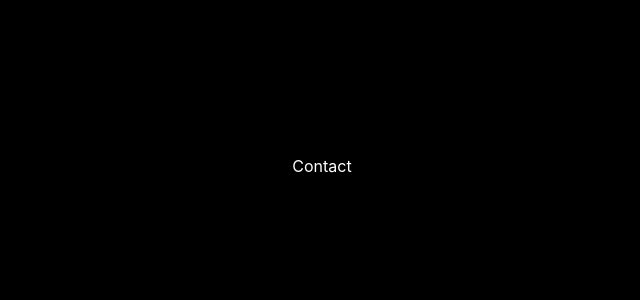
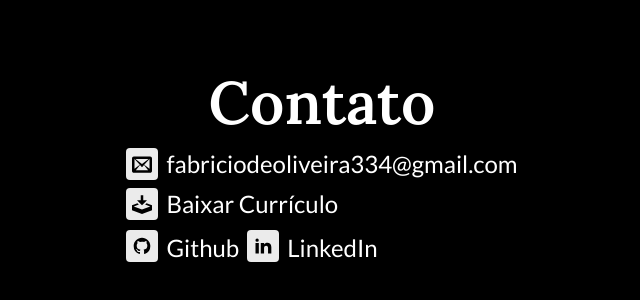
Before and after one commit to Fabricio-odn/portfolio-v2, a React (Vite) app: page /Contato in a window 1280 px wide. Shown: the part 234-534 px from the top of the page, without its empty margins (318-958 px from the left). Built offline with nearby package versions, Linux system fonts and the light colour scheme.

Commit message:
feat: pagina de contatos

```diff
--- a/src/routes/Contact.jsx
+++ b/src/routes/Contact.jsx
@@ -1,7 +1,94 @@
-import React from 'react'
+import { Box, Flex, Heading, HStack, Link } from "@chakra-ui/react";
+import React from "react";
+import { ImDownload, ImEnvelop } from "react-icons/im";
+import { RiGithubFill, RiLinkedinFill } from "react-icons/ri";
 
 export default function Contact() {
   return (
-    <div>Contact</div>
-  )
+    <Box>
+      <Heading
+        as="h1"
+        fontSize="6xl"
+        fontFamily="lora"
+        fontWeight="bold"
+        textAlign="center"
+      >
+        Contato
+      </Heading>
+      <Flex align="center" gap={2} mt={2}>
+        <Link href="mailto:fabriciodeoliveira334@gmail.com">
+          <Box bg="whiteAlpha.900" color="black" borderRadius={4} p={1.5}>
+            <ImEnvelop size={20} />
+          </Box>
+        </Link>
+
+        <Link
+          fontSize="2xl"
+          fontFamily="lato"
+          fontWeight="normal"
+          href="mailto:fabriciodeoliveira334@gmail.com"
+        >
+          fabriciodeoliveira334@gmail.com
+        </Link>
+      </Flex>
+
+      <Flex align="center" gap={2} mt={1}>
+        <Link
+          href="https://drive.google.com/drive/u/0/folders/1S-q3FF2zBYX3lMqVBrWWxIX_tsnl9jHN"
+          _target="_blank"
+        >
+          <Box bg="whiteAlpha.900" color="black" borderRadius={4} p={1.5}>
+            <ImDownload size={20} />
+          </Box>
+        </Link>
+
+        <Link
+          fontSize="2xl"
+          fontFamily="lato"
+          fontWeight="normal"
+          href="https://drive.google.com/drive/u/0/folders/1S-q3FF2zBYX3lMqVBrWWxIX_tsnl9jHN"
+          _target="_blank"
+        >
+          Baixar Currículo
+        </Link>
+      </Flex>
+      <HStack marginTop="2" align="center" gap={2}>
+        <Flex gap={2}>
+          <Link href="https://github.com/Fabricio-odn" isExternal>
+            <Box bg="whiteAlpha.900" color="black" borderRadius={4} p={1.5}>
+              <RiGithubFill size={20} />
+            </Box>
+          </Link>
+
+          <Link
+            fontSize="2xl"
+            fontFamily="lato"
+            fontWeight="normal"
+            href="https://github.com/Fabricio-odn"
+            isExternal
+          >
+            Github
+          </Link>
+        </Flex>
+
+        <Flex gap={2}>
+          <Link href="https://www.linkedin.com/in/fabricio-on/" isExternal>
+            <Box bg="whiteAlpha.900" color="black" borderRadius={4} p={1.5}>
+              <RiLinkedinFill size={20} />
+            </Box>
+          </Link>
+
+          <Link
+            fontSize="2xl"
+            fontFamily="lato"
+            fontWeight="normal"
+            href="https://www.linkedin.com/in/fabricio-on/"
+            isExternal
+          >
+            LinkedIn
+          </Link>
+        </Flex>
+      </HStack>
+    </Box>
+  );
 }
```
